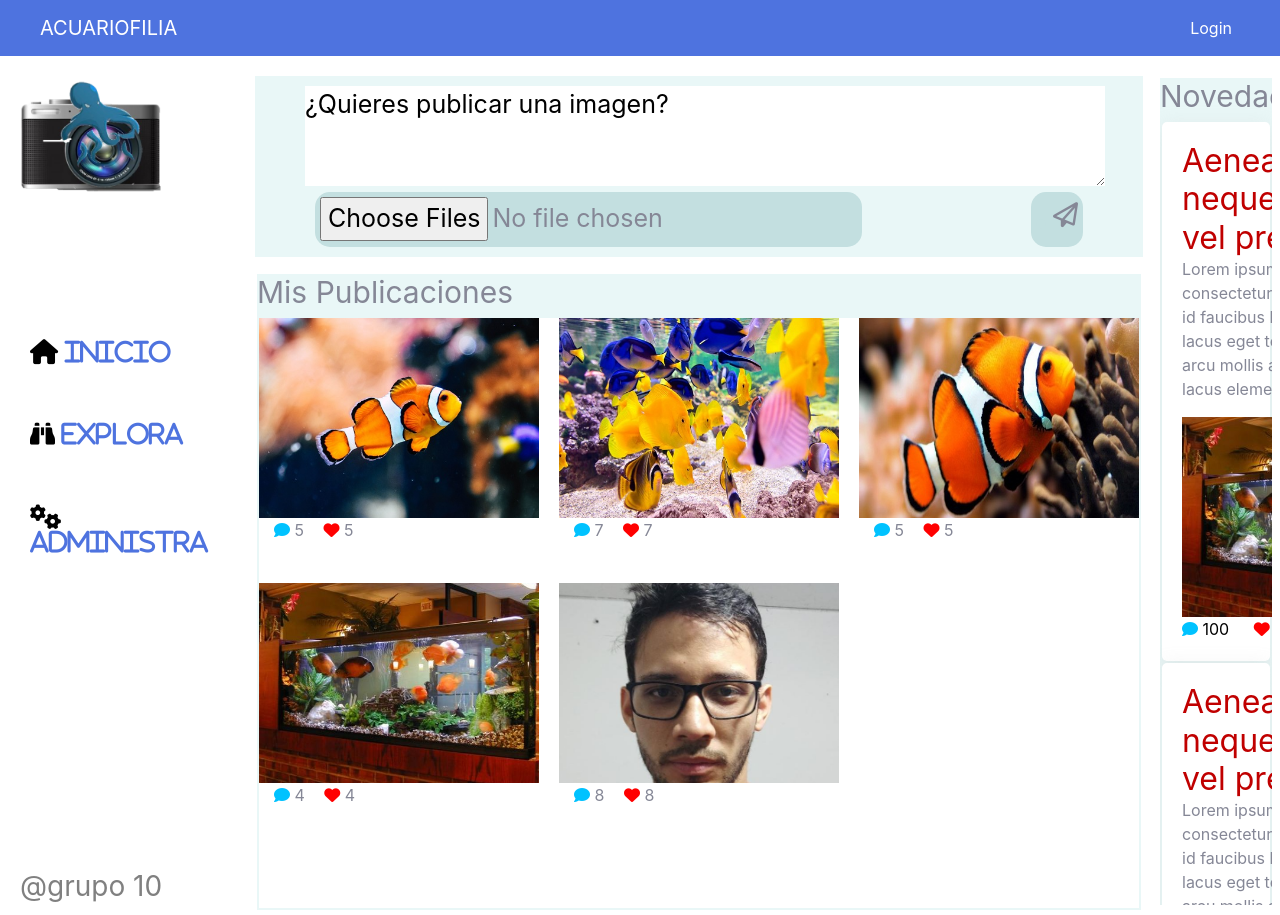
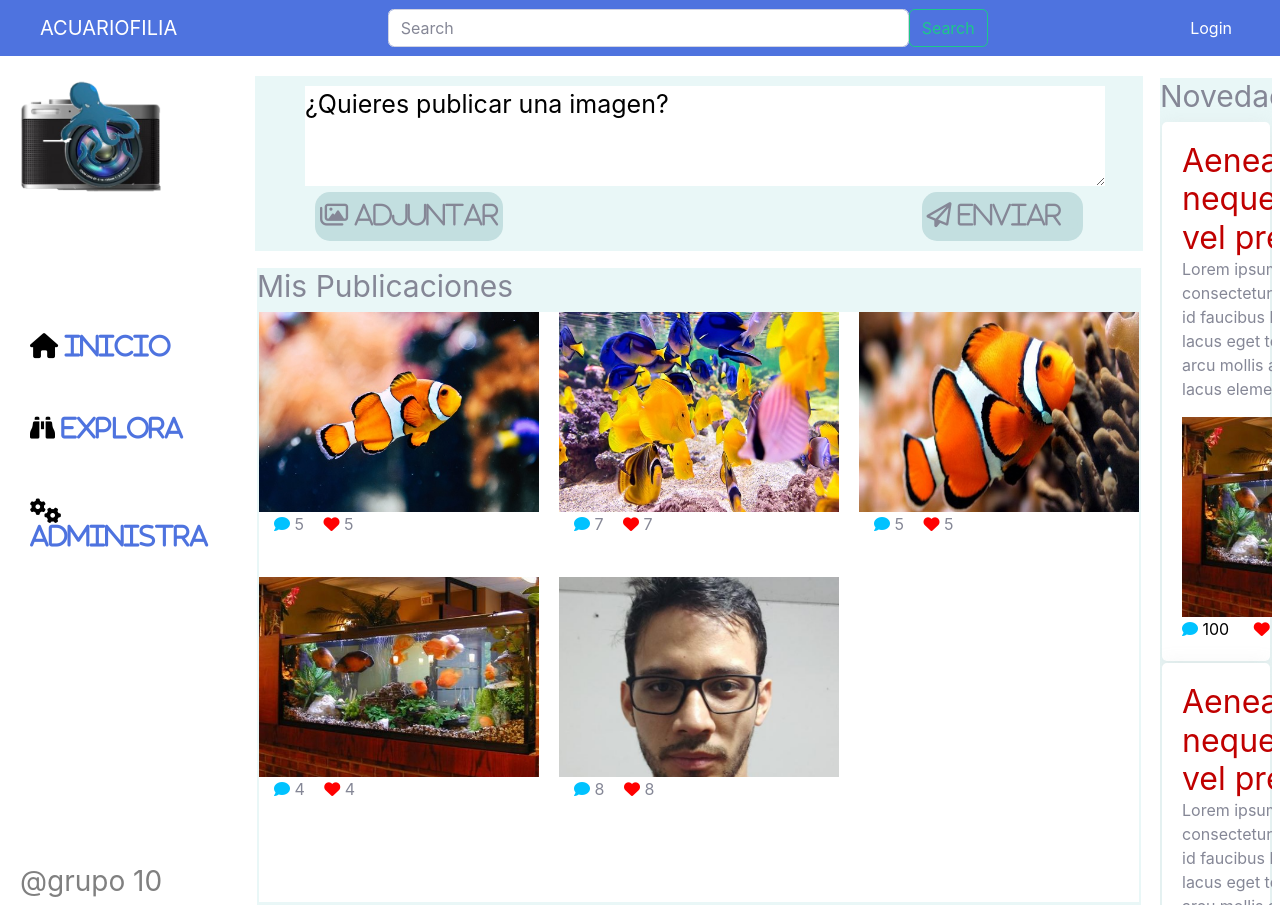
Before and after one commit to mlinang/Acuariofilia, a Flask app: page / in a window 1280 px wide. Shown: the top 915 px of the page. Run offline with Flask 2, Linux system fonts and the light colour scheme; data comes from the database, SQL or seed files in the repository; some libraries are stand-ins or nearby versions.

Commit message:
addsearchbar

```diff
--- a/static/css/stylefeed.css
+++ b/static/css/stylefeed.css
@@ -41,6 +41,10 @@ body{
     padding: 0;
     box-sizing: border-box;
 }
+.d-flex{
+    width: 50%;
+
+}
 .logo img{
     width: 150px;
     height: 127px;
@@ -60,7 +64,7 @@ body{
     grid-area: estado;
 
 }
-/* textarea pendiente por modificar */
+
 .estado textarea{
 margin-left: 40px;
     font-size: 25px;
@@ -70,6 +74,7 @@ margin-left: 40px;
     border: none;
 }
 .cargarimagen{
+
     padding: 0 50px;
     display: flex;
     justify-content: space-between;
@@ -84,9 +89,27 @@ margin-left: 40px;
     padding: 5px;
     border-radius: 15px;
     border: none;
+    cursor: pointer;
+
 }
-.cargar input{
-    height: 45px;
+.cargar .cajaCargar{
+
+    padding: 0 50px;
+    display: flex;
+    justify-content: space-between;
+    font-size: 25px;
+    position: absolute;
+}
+
+.cajaCargar input{
+
+    width: 80px;
+    background-color: #FF0000;
+    display: none;
+    height: 40px;
+
+    position:relative ;
+    left:-100px ;
 }
 .contenedor .mis-publicaciones{
 	gap: 20px;
@@ -108,7 +131,6 @@ margin-left: 40px;
     gap: 20px;
     margin: 2px;
 }
-
 
 .contenedor .novedad{
     padding: 20px;
--- a/templates/feed.html
+++ b/templates/feed.html
@@ -14,6 +14,11 @@
     <nav class="navbar navbar-expand-lg navbar-dark bg-primary">
         <div class="container-fluid">
             <a class="navbar-brand" href="#">ACUARIOFILIA</a>
+            <form class="d-flex">
+                <input class="form-control me-2" type="search" placeholder="Search" aria-label="Search">
+                <button class="btn btn-outline-success bg-primary" type="submit">Search</button>
+            </form>
+
             <div class="" id=""> <!-- falta corrgir -->
                 <div class="">
                     {% if 'id' in session %}
@@ -34,13 +39,29 @@
         <form class= "estado" form action="{{url_for('addPost')}}" method="post" enctype="multipart/form-data">
             <textarea name="nombre" id="nombre" >¿Quieres publicar una imagen?</textarea>
             <div class="cargarimagen">
-                <div class="cargar">
-                    <input id="imagen"  type="file" multiple>
+                <div class="cajaCargar">
+                    <div class="cargar">
+                        <label for="adjimagen" class="far fa-images" icon> Adjuntar </label>
+                        <input class="adjimagen" id="adjimagen" accept="image/*" type="file" multiple onChange="onLoadImage(event.target.files)">
+                    </div>
+
+                    <script>
+                        function onLoadImage(files){
+
+                            if (files && files[0]) {
+                              document
+                                .getElementById('imgName')
+                                .innerHTML = files[0].name
+                            }
+                          }
+                    </script>
                 </div>
+                <span id="imgName"></span>
                 <div class="enviar">
+                    <i class="far fa-paper-plane"> Enviar</i>
                     <button class="enviar" type="submit"></button>
-                    <i class="far fa-paper-plane"> </i>
                 </div>
+
             </div>
         </form>
 
```
